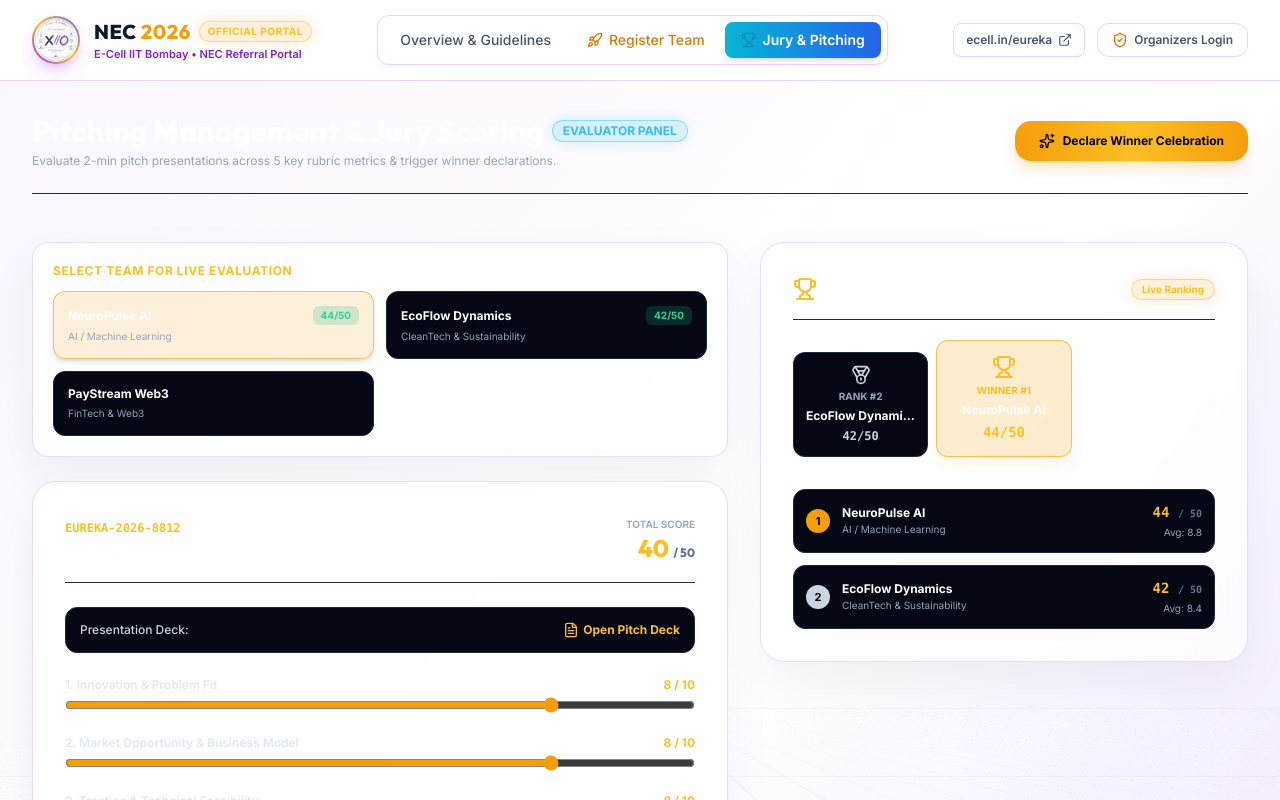
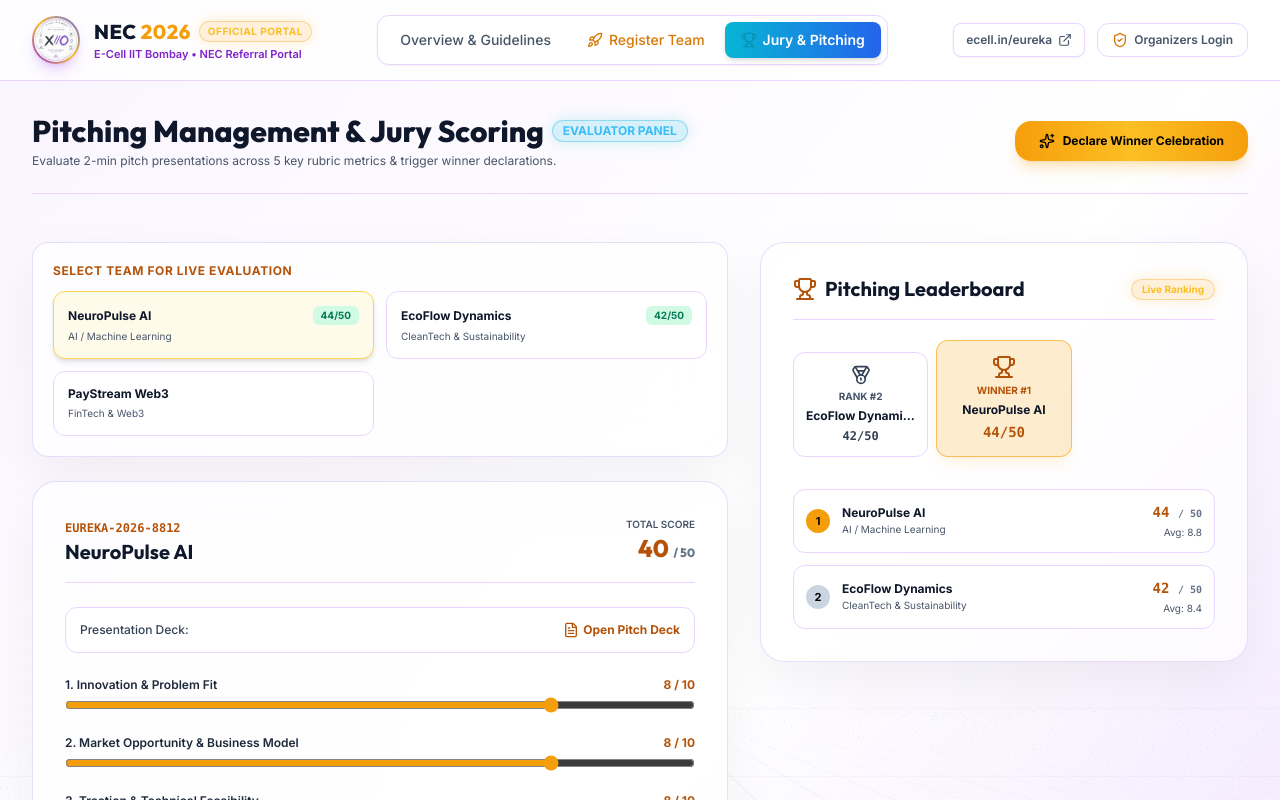
Before and after one commit to souravbrave324/regi, a React (Vite) app: page / in a window 1280 px wide. Both pictures are taken after a click on the button "Jury & Pitching". Shown: the top 800 px of the page. Built offline with nearby package versions, Linux system fonts and the light colour scheme; no server answers; the database is empty.

Commit message:
fix: update jury scoring panel colors for light theme

```diff
--- a/src/components/JuryScoring.tsx
+++ b/src/components/JuryScoring.tsx
@@ -66,17 +66,17 @@
 
   return (
     <div className="max-w-7xl mx-auto px-4 sm:px-6 lg:px-8 py-8 space-y-12">
-      <div className="flex flex-col md:flex-row md:items-center justify-between gap-4 border-b border-slate-800 pb-6">
+      <div className="flex flex-col md:flex-row md:items-center justify-between gap-4 border-b border-purple-200 pb-6">
         <div>
           <div className="flex items-center gap-2">
-            <h1 className="text-3xl font-extrabold text-white font-heading">
+            <h1 className="text-3xl font-extrabold text-slate-900 font-heading">
               Pitching Management & Jury Scoring
             </h1>
             <span className="badge-glow-cyan px-2.5 py-0.5 rounded-full text-xs font-bold uppercase">
               Evaluator Panel
             </span>
           </div>
-          <p className="text-xs text-slate-400 mt-1">
+          <p className="text-xs text-slate-600 mt-1">
             Evaluate 2-min pitch presentations across 5 key rubric metrics & trigger winner declarations.
           </p>
         </div>
@@ -91,8 +91,8 @@
 
       <div className="grid lg:grid-cols-12 gap-8">
         <div className="lg:col-span-7 space-y-6">
-          <div className="glass-panel p-5 rounded-2xl border border-slate-800 space-y-3 bg-[#0B1120]">
-            <label className="text-xs font-bold text-amber-400 uppercase tracking-wider block">
+          <div className="glass-panel p-5 rounded-2xl border border-purple-200 space-y-3 bg-purple-50">
+            <label className="text-xs font-bold text-amber-700 uppercase tracking-wider block">
               Select Team for Live Evaluation
             </label>
             <div className="grid grid-cols-1 sm:grid-cols-2 gap-3">
@@ -116,19 +116,19 @@
                     }}
                     className={`p-3.5 rounded-xl text-left transition-all border ${
                       isSelected
-                        ? 'bg-amber-500/15 border-amber-500/60 shadow-md'
-                        : 'bg-[#050814] border-slate-800 hover:bg-slate-900'
+                        ? 'bg-amber-50 border-amber-300 shadow-md'
+                        : 'bg-white border-purple-200 hover:bg-purple-100'
                     }`}
                   >
                     <div className="flex items-center justify-between">
-                      <span className="font-bold text-white text-xs">{team.startupName}</span>
+                      <span className="font-bold text-slate-900 text-xs">{team.startupName}</span>
                       {hasScore && (
-                        <span className="text-[10px] font-bold text-emerald-400 bg-emerald-500/20 px-2 py-0.5 rounded-md">
+                        <span className="text-[10px] font-bold text-emerald-700 bg-emerald-100 px-2 py-0.5 rounded-md">
                           {team.juryScore?.totalScore}/50
                         </span>
                       )}
                     </div>
-                    <div className="text-[10px] text-slate-400 mt-1">{team.domain}</div>
+                    <div className="text-[10px] text-slate-600 mt-1">{team.domain}</div>
                   </button>
                 );
               })}
@@ -136,27 +136,27 @@
           </div>
 
           {currentTeam ? (
-            <form onSubmit={handleScoreSubmit} className="glass-panel p-6 sm:p-8 rounded-3xl border border-slate-800 space-y-6 bg-[#0B1120]">
-              <div className="flex items-center justify-between border-b border-slate-800 pb-4">
+            <form onSubmit={handleScoreSubmit} className="glass-panel p-6 sm:p-8 rounded-3xl border border-purple-200 space-y-6 bg-purple-50">
+              <div className="flex items-center justify-between border-b border-purple-200 pb-4">
                 <div>
-                  <span className="text-xs font-mono text-amber-400 font-bold">{currentTeam.id}</span>
-                  <h3 className="text-xl font-bold text-white font-heading">{currentTeam.startupName}</h3>
+                  <span className="text-xs font-mono text-amber-700 font-bold">{currentTeam.id}</span>
+                  <h3 className="text-xl font-bold text-slate-900 font-heading">{currentTeam.startupName}</h3>
                 </div>
 
                 <div className="text-right">
-                  <span className="text-[10px] text-slate-400 uppercase font-semibold block">Total Score</span>
-                  <span className="text-2xl font-extrabold text-amber-400 font-heading">
+                  <span className="text-[10px] text-slate-600 uppercase font-semibold block">Total Score</span>
+                  <span className="text-2xl font-extrabold text-amber-700 font-heading">
                     {liveTotal} <span className="text-xs text-slate-500">/ 50</span>
                   </span>
                 </div>
               </div>
 
-              <div className="p-3.5 rounded-xl bg-[#050814] border border-slate-800 flex items-center justify-between text-xs">
-                <span className="text-slate-300 font-medium">Presentation Deck:</span>
+              <div className="p-3.5 rounded-xl bg-white border border-purple-200 flex items-center justify-between text-xs">
+                <span className="text-slate-700 font-medium">Presentation Deck:</span>
                 <button
                   type="button"
                   onClick={() => openPitchDeck(currentTeam.pitchDeckUrl, currentTeam.pitchDeckFileName, currentTeam.id)}
-                  className="text-amber-400 hover:underline font-bold flex items-center gap-1 cursor-pointer"
+                  className="text-amber-700 hover:underline font-bold flex items-center gap-1 cursor-pointer"
                 >
                   <FileText className="w-4 h-4" /> Open Pitch Deck
                 </button>
@@ -165,8 +165,8 @@
               <div className="space-y-4">
                 <div className="space-y-1">
                   <div className="flex justify-between text-xs">
-                    <span className="font-semibold text-slate-200">1. Innovation & Problem Fit</span>
-                    <span className="font-bold text-amber-400">{innovation} / 10</span>
+                    <span className="font-semibold text-slate-800">1. Innovation & Problem Fit</span>
+                    <span className="font-bold text-amber-700">{innovation} / 10</span>
                   </div>
                   <input
                     type="range"
@@ -180,8 +180,8 @@
 
                 <div className="space-y-1">
                   <div className="flex justify-between text-xs">
-                    <span className="font-semibold text-slate-200">2. Market Opportunity & Business Model</span>
-                    <span className="font-bold text-amber-400">{marketPotential} / 10</span>
+                    <span className="font-semibold text-slate-800">2. Market Opportunity & Business Model</span>
+                    <span className="font-bold text-amber-700">{marketPotential} / 10</span>
                   </div>
                   <input
                     type="range"
@@ -195,8 +195,8 @@
 
                 <div className="space-y-1">
                   <div className="flex justify-between text-xs">
-                    <span className="font-semibold text-slate-200">3. Traction & Technical Feasibility</span>
-                    <span className="font-bold text-amber-400">{feasibility} / 10</span>
+                    <span className="font-semibold text-slate-800">3. Traction & Technical Feasibility</span>
+                    <span className="font-bold text-amber-700">{feasibility} / 10</span>
                   </div>
                   <input
                     type="range"
@@ -210,8 +210,8 @@
 
                 <div className="space-y-1">
                   <div className="flex justify-between text-xs">
-                    <span className="font-semibold text-slate-200">4. Pitch Quality & Q&A Response (2 min + 3 min)</span>
-                    <span className="font-bold text-amber-400">{pitchQuality} / 10</span>
+                    <span className="font-semibold text-slate-800">4. Pitch Quality & Q&A Response (2 min + 3 min)</span>
+                    <span className="font-bold text-amber-700">{pitchQuality} / 10</span>
                   </div>
                   <input
                     type="range"
@@ -225,8 +225,8 @@
 
                 <div className="space-y-1">
                   <div className="flex justify-between text-xs">
-                    <span className="font-semibold text-slate-200">5. Team Execution Capability</span>
-                    <span className="font-bold text-amber-400">{teamCapability} / 10</span>
+                    <span className="font-semibold text-slate-800">5. Team Execution Capability</span>
+                    <span className="font-bold text-amber-700">{teamCapability} / 10</span>
                   </div>
                   <input
                     type="range"
@@ -241,19 +241,19 @@
 
               <div className="grid sm:grid-cols-2 gap-4">
                 <div>
-                  <label className="block text-xs font-semibold text-slate-400 uppercase mb-1">
+                  <label className="block text-xs font-semibold text-slate-600 uppercase mb-1">
                     Evaluator / Jury Name
                   </label>
                   <input
                     type="text"
                     value={evaluatorName}
                     onChange={(e) => setEvaluatorName(e.target.value)}
-                    className="w-full px-3.5 py-2.5 rounded-xl bg-[#050814] border border-slate-800 text-white text-xs"
+                    className="w-full px-3.5 py-2.5 rounded-xl bg-white border border-purple-200 text-slate-900 text-xs"
                   />
                 </div>
 
                 <div>
-                  <label className="block text-xs font-semibold text-slate-400 uppercase mb-1">
+                  <label className="block text-xs font-semibold text-slate-600 uppercase mb-1">
                     Qualitative Feedback
                   </label>
                   <input
@@ -261,7 +261,7 @@
                     placeholder="e.g. Strong clinical traction & market fit"
                     value={feedback}
                     onChange={(e) => setFeedback(e.target.value)}
-                    className="w-full px-3.5 py-2.5 rounded-xl bg-[#050814] border border-slate-800 text-white text-xs"
+                    className="w-full px-3.5 py-2.5 rounded-xl bg-white border border-purple-200 text-slate-900 text-xs"
                   />
                 </div>
               </div>
@@ -274,18 +274,18 @@
               </button>
             </form>
           ) : (
-            <div className="glass-panel p-12 rounded-3xl border border-slate-800 text-center text-slate-400 bg-[#0B1120]">
+            <div className="glass-panel p-12 rounded-3xl border border-purple-200 text-center text-slate-600 bg-purple-50">
               No teams selected for pitching. Change team status to "Selected for Pitching" in Admin Dashboard.
             </div>
           )}
         </div>
 
         <div className="lg:col-span-5 space-y-6">
-          <div className="glass-panel p-6 sm:p-8 rounded-3xl border border-slate-800 space-y-6 bg-[#0B1120]">
-            <div className="flex items-center justify-between border-b border-slate-800 pb-4">
+          <div className="glass-panel p-6 sm:p-8 rounded-3xl border border-purple-200 space-y-6 bg-purple-50">
+            <div className="flex items-center justify-between border-b border-purple-200 pb-4">
               <div className="flex items-center gap-2">
-                <Trophy className="w-6 h-6 text-amber-400" />
-                <h3 className="text-xl font-bold text-white font-heading">
+                <Trophy className="w-6 h-6 text-amber-700" />
+                <h3 className="text-xl font-bold text-slate-900 font-heading">
                   Pitching Leaderboard
                 </h3>
               </div>
@@ -297,28 +297,28 @@
             {leaderboard.length >= 1 && (
               <div className="grid grid-cols-3 gap-2 text-center pt-2">
                 {leaderboard[1] ? (
-                  <div className="p-3 rounded-xl bg-[#050814] border border-slate-700/60 space-y-1">
-                    <Medal className="w-5 h-5 text-slate-300 mx-auto" />
-                    <span className="text-[10px] text-slate-400 uppercase font-bold block">Rank #2</span>
-                    <span className="text-xs font-bold text-white truncate block">{leaderboard[1].startupName}</span>
-                    <span className="text-xs font-mono font-bold text-slate-300 block">{leaderboard[1].juryScore?.totalScore}/50</span>
+                  <div className="p-3 rounded-xl bg-white border border-purple-200 space-y-1">
+                    <Medal className="w-5 h-5 text-slate-700 mx-auto" />
+                    <span className="text-[10px] text-slate-600 uppercase font-bold block">Rank #2</span>
+                    <span className="text-xs font-bold text-slate-900 truncate block">{leaderboard[1].startupName}</span>
+                    <span className="text-xs font-mono font-bold text-slate-700 block">{leaderboard[1].juryScore?.totalScore}/50</span>
                   </div>
                 ) : <div />}
 
                 {leaderboard[0] && (
                   <div className="p-3.5 rounded-xl bg-amber-500/20 border border-amber-500/60 space-y-1 -mt-3 shadow-lg shadow-amber-500/10">
-                    <Trophy className="w-6 h-6 text-amber-400 mx-auto" />
-                    <span className="text-[10px] text-amber-400 uppercase font-bold block">Winner #1</span>
-                    <span className="text-xs font-extrabold text-white truncate block">{leaderboard[0].startupName}</span>
-                    <span className="text-sm font-mono font-extrabold text-amber-400 block">{leaderboard[0].juryScore?.totalScore}/50</span>
+                    <Trophy className="w-6 h-6 text-amber-700 mx-auto" />
+                    <span className="text-[10px] text-amber-700 uppercase font-bold block">Winner #1</span>
+                    <span className="text-xs font-extrabold text-slate-900 truncate block">{leaderboard[0].startupName}</span>
+                    <span className="text-sm font-mono font-extrabold text-amber-700 block">{leaderboard[0].juryScore?.totalScore}/50</span>
                   </div>
                 )}
 
                 {leaderboard[2] ? (
-                  <div className="p-3 rounded-xl bg-[#050814] border border-slate-800 space-y-1">
+                  <div className="p-3 rounded-xl bg-white border border-purple-200 space-y-1">
                     <Award className="w-5 h-5 text-amber-700 mx-auto" />
-                    <span className="text-[10px] text-slate-400 uppercase font-bold block">Rank #3</span>
-                    <span className="text-xs font-bold text-white truncate block">{leaderboard[2].startupName}</span>
+                    <span className="text-[10px] text-slate-600 uppercase font-bold block">Rank #3</span>
+                    <span className="text-xs font-bold text-slate-900 truncate block">{leaderboard[2].startupName}</span>
                     <span className="text-xs font-mono font-bold text-amber-600 block">{leaderboard[2].juryScore?.totalScore}/50</span>
                   </div>
                 ) : <div />}
@@ -329,25 +329,25 @@
               {leaderboard.map((team, index) => (
                 <div
                   key={team.id}
-                  className="p-3 rounded-xl bg-[#050814] border border-slate-800 flex items-center justify-between text-xs"
+                  className="p-3 rounded-xl bg-white border border-purple-200 flex items-center justify-between text-xs"
                 >
                   <div className="flex items-center gap-3">
                     <span className={`w-6 h-6 rounded-full flex items-center justify-center font-bold text-[11px] ${
-                      index === 0 ? 'bg-amber-500 text-black' : index === 1 ? 'bg-slate-300 text-black' : index === 2 ? 'bg-amber-700 text-white' : 'bg-slate-800 text-slate-400'
+                      index === 0 ? 'bg-amber-500 text-black' : index === 1 ? 'bg-slate-300 text-black' : index === 2 ? 'bg-amber-700 text-slate-900' : 'bg-slate-800 text-slate-600'
                     }`}>
                       {index + 1}
                     </span>
                     <div>
-                      <span className="font-bold text-white block">{team.startupName}</span>
-                      <span className="text-[10px] text-slate-400">{team.domain}</span>
+                      <span className="font-bold text-slate-900 block">{team.startupName}</span>
+                      <span className="text-[10px] text-slate-600">{team.domain}</span>
                     </div>
                   </div>
 
                   <div className="text-right">
-                    <span className="font-mono font-extrabold text-amber-400 text-sm block">
+                    <span className="font-mono font-extrabold text-amber-700 text-sm block">
                       {team.juryScore?.totalScore} <span className="text-[10px] text-slate-500">/ 50</span>
                     </span>
-                    <span className="text-[10px] text-slate-400">Avg: {team.juryScore?.averageScore}</span>
+                    <span className="text-[10px] text-slate-600">Avg: {team.juryScore?.averageScore}</span>
                   </div>
                 </div>
               ))}
```
